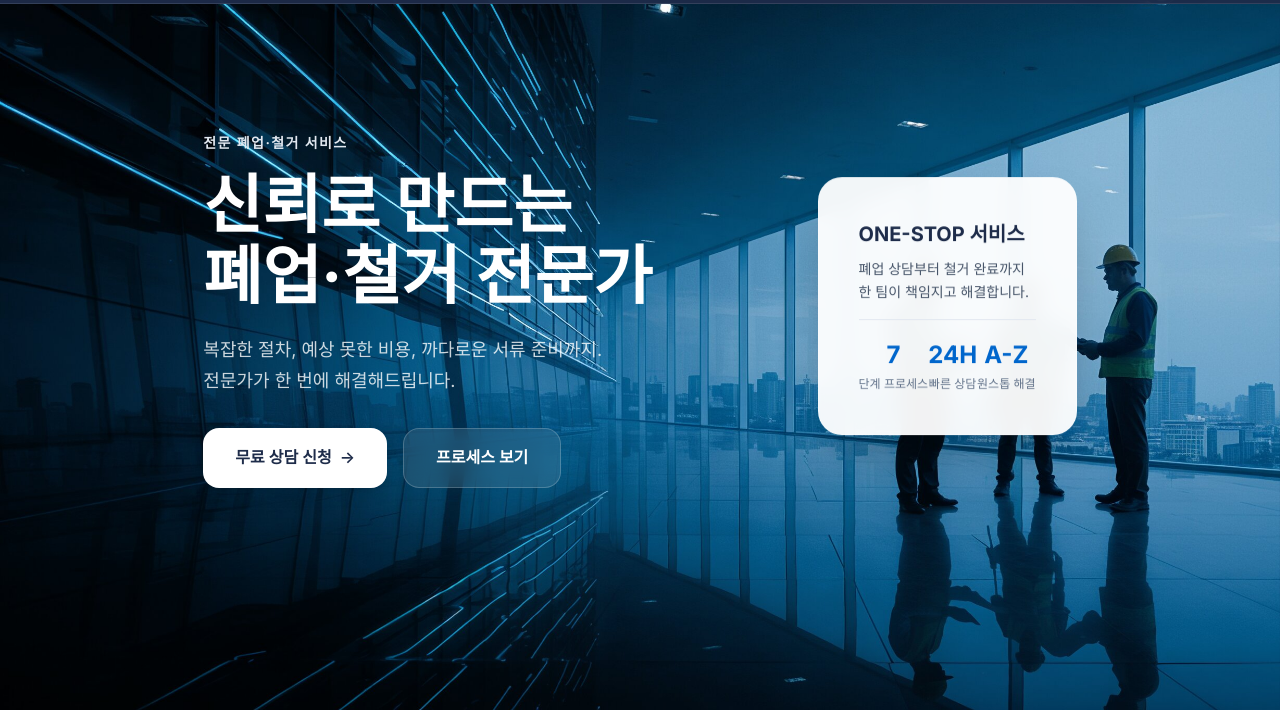
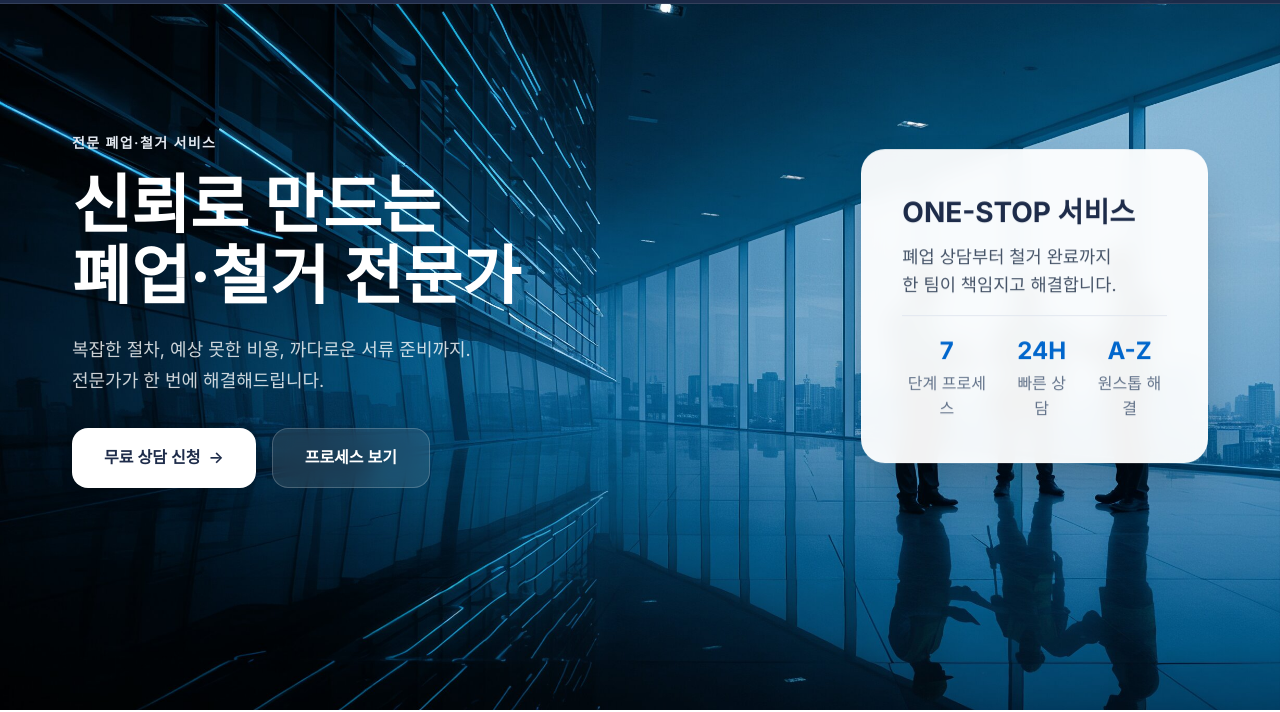
Before and after one commit to Ahnsejune/dongsung, a plain HTML site: page index.html in a window 1280 px wide. Shown: the part 90-802 px from the top of the page. Drawn offline with Linux system fonts and the light colour scheme; a web font is replaced by a local one.

Commit message:
Update index.html

```diff
--- a/index.html
+++ b/index.html
@@ -312,14 +312,14 @@
     }
 
     .card-title {
-      font-size: 1.25rem;
+      font-size: 1.75rem;
       font-weight: 700;
       margin-bottom: 0.5rem;
       color: var(--kolon-navy);
     }
 
     .card-description {
-      font-size: 0.875rem;
+      font-size: 1.1rem;
       color: var(--kolon-gray-600);
       margin-bottom: 1rem;
     }
@@ -330,6 +330,7 @@
       margin-top: 1rem;
       padding-top: 1rem;
       border-top: 1px solid var(--kolon-gray-200);
+      gap: 20px;
     }
 
     .stat {
@@ -343,7 +344,7 @@
     }
 
     .stat-label {
-      font-size: 0.75rem;
+      font-size: 1rem;
       color: var(--kolon-gray-500);
     }
 
```
